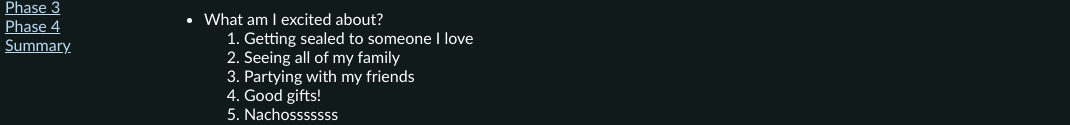
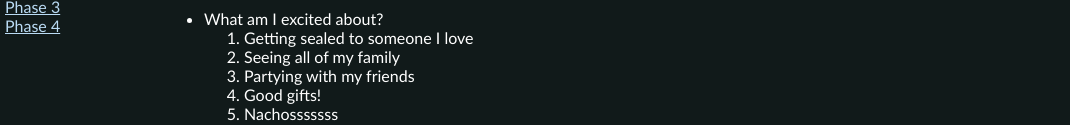
Before and after one commit to tj42-tt/201-Project, a plain HTML site: page html/scratchpage.html in a window 1280 px wide. Shown: the part 174-299 px from the top of the page, without its empty margins (0-1070 px from the left). Drawn offline with Linux system fonts and the light colour scheme.

Commit message:
Fix HTML formatting and structure

```diff
--- a/html/scratchpage.html
+++ b/html/scratchpage.html
@@ -18,7 +18,6 @@
         <a href="#ph2">Phase 2</a><br>
         <a href="#ph3">Phase 3</a><br>
         <a href="#ph4">Phase 4</a><br>
-        <a href="#smm">Summary</a>
     </div>
     <div class="all bigbody">
         <h2 class = "centerbod headcol" id="ph1"> Phase 1: I get Married</h2>
```
